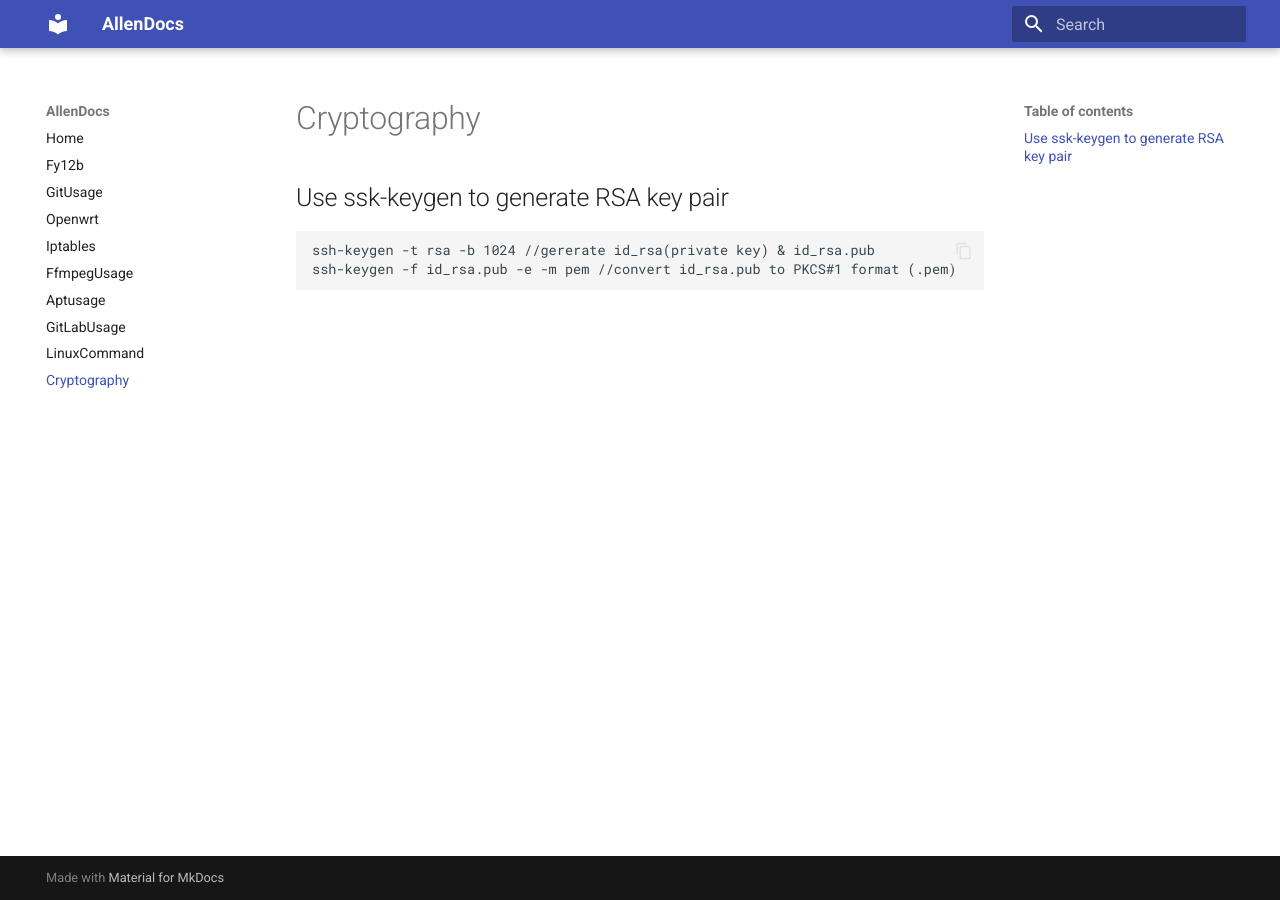
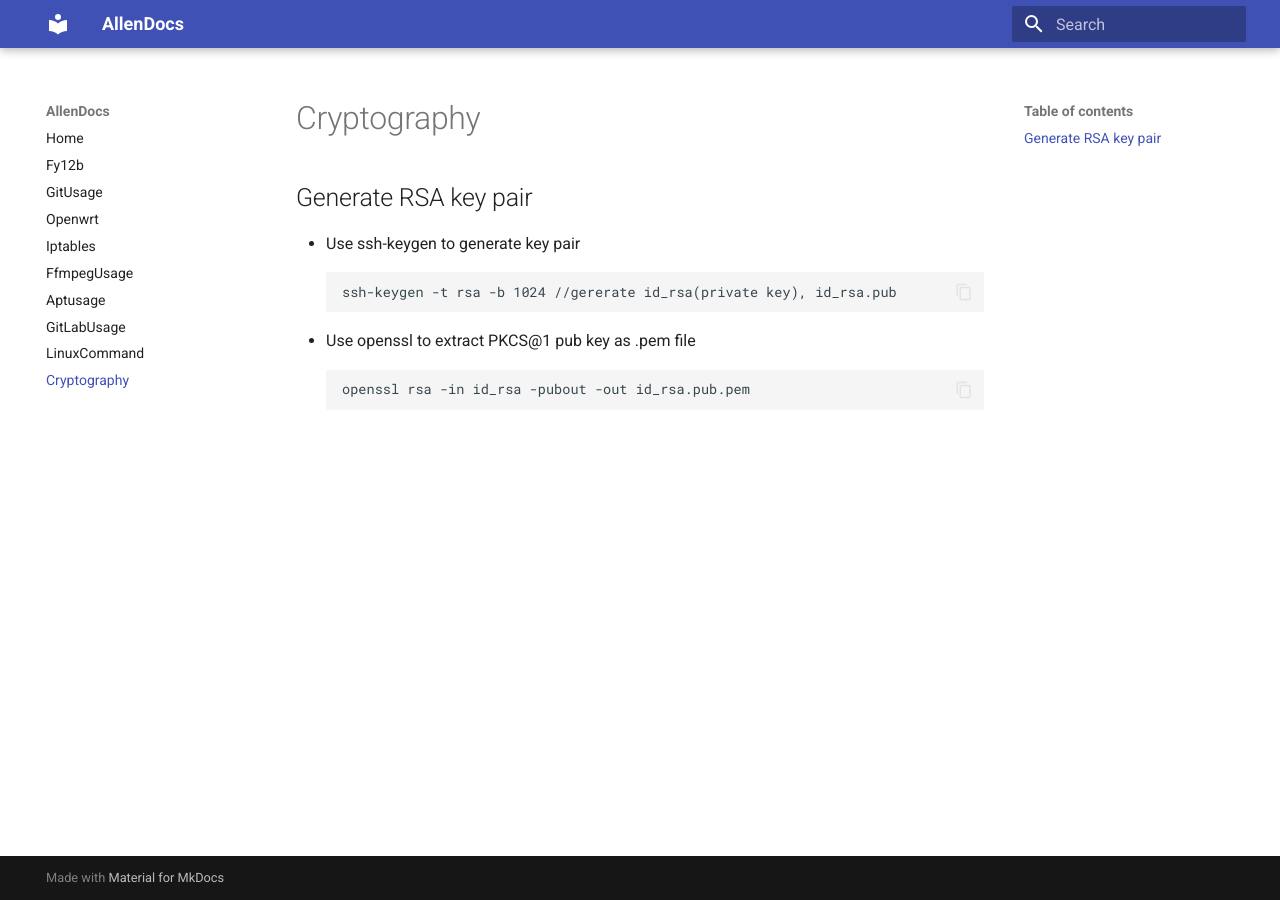
Before and after one commit to Ordinary-Capability/mydoc, an MkDocs documentation site: the page built from docs/cryptography.md, in a window 1280 px wide. Built offline with MkDocs 1.6.1 and Material for MkDocs 9.7.7, drawn with Linux system fonts in a browser that asks for light colours.

Commit message:
update cryptography.md

````diff
--- a/docs/cryptography.md
+++ b/docs/cryptography.md
@@ -1,6 +1,10 @@
 # Cryptography
-## Use ssk-keygen to generate RSA key pair
+## Generate RSA key pair
+- Use ssh-keygen to generate key pair
 ```
-ssh-keygen -t rsa -b 1024 //gererate id_rsa(private key) & id_rsa.pub
-ssh-keygen -f id_rsa.pub -e -m pem //convert id_rsa.pub to PKCS#1 format (.pem)
+ssh-keygen -t rsa -b 1024 //gererate id_rsa(private key), id_rsa.pub
 ```
+- Use openssl to extract PKCS@1 pub key as .pem file
+```
+openssl rsa -in id_rsa -pubout -out id_rsa.pub.pem
+```
````
